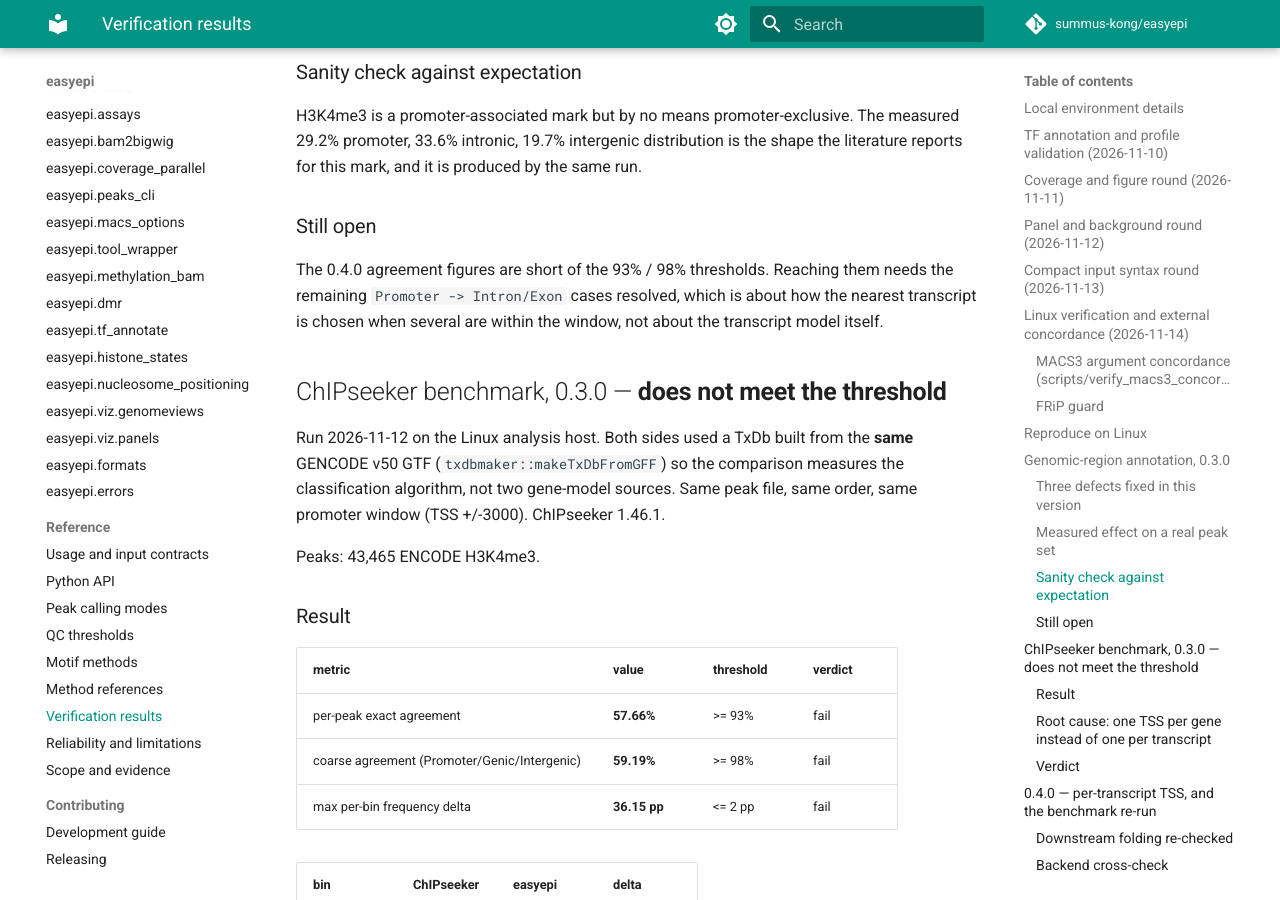
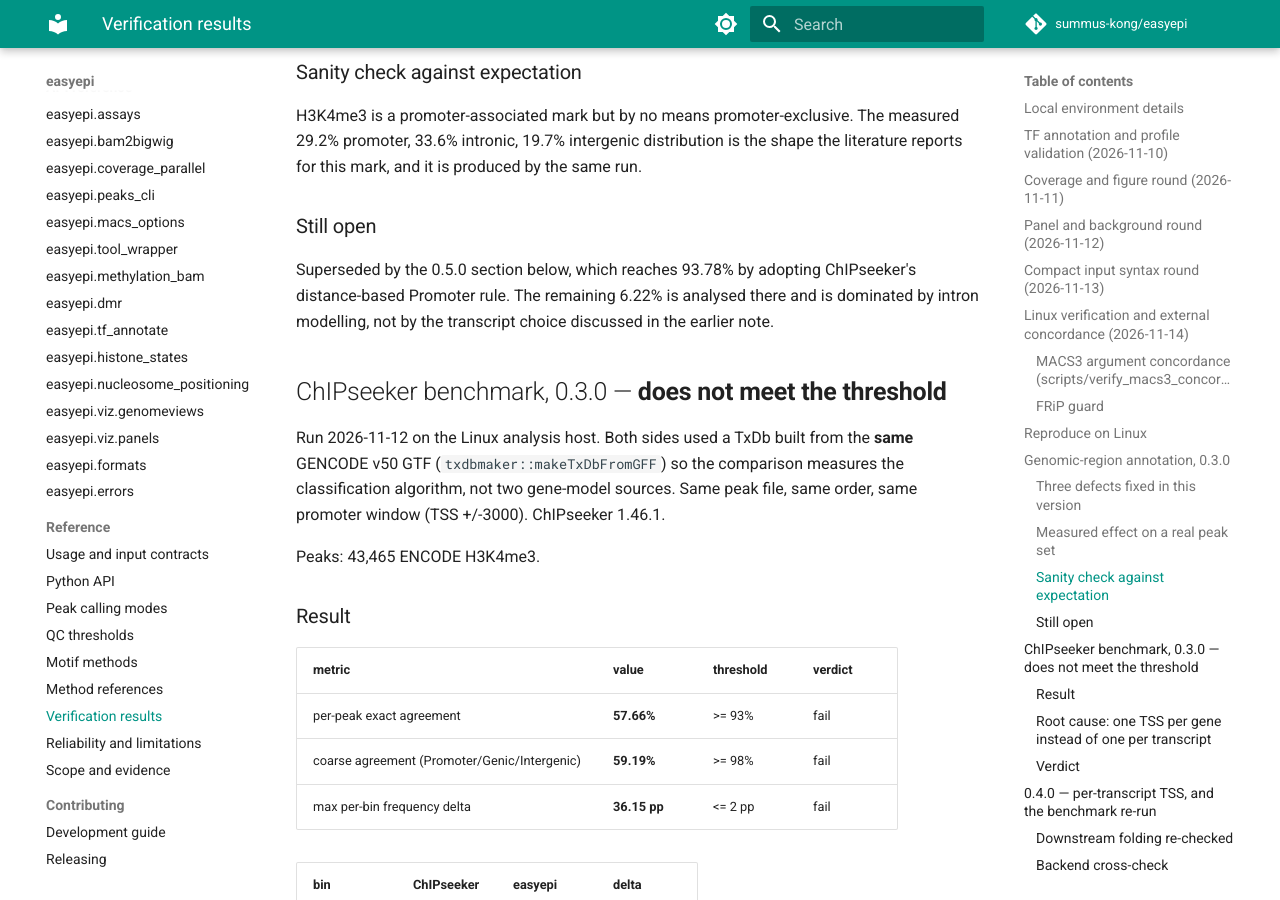
Before and after one commit to summus-kong/easyepi, an MkDocs documentation site: the page built from docs/VERIFICATION.md, in a window 1280 px wide and 900 px high, scrolled down 8627 px. Built offline with MkDocs 1.6.1 and Material for MkDocs 9.7.7, drawn with Linux system fonts in a browser that asks for light colours; comment, search, counter and statistics services are not loaded; the version menu is left out.

Commit message:
Mark the 0.4.0 note as superseded by the 0.5.0 result
The 'still open' paragraph under the 0.4.0 section said the agreement was short of
93% and blamed the nearest-transcript choice. The 0.5.0 section directly below it
reaches 93.78%, so leaving that claim uncorrected would have the page contradict
itself two headings apart.

```diff
--- a/docs/VERIFICATION.md
+++ b/docs/VERIFICATION.md
@@ -261,10 +261,10 @@ the literature reports for this mark, and it is produced by the same run.
 
 ### Still open
 
-The 0.4.0 agreement figures are short of the 93% / 98% thresholds. Reaching them
-needs the remaining `Promoter -> Intron/Exon` cases resolved, which is about how
-the nearest transcript is chosen when several are within the window, not about
-the transcript model itself.
+Superseded by the 0.5.0 section below, which reaches 93.78% by adopting
+ChIPseeker's distance-based Promoter rule. The remaining 6.22% is analysed there
+and is dominated by intron modelling, not by the transcript choice discussed in
+the earlier note.
 
 ## ChIPseeker benchmark, 0.3.0 — **does not meet the threshold**
 
```
